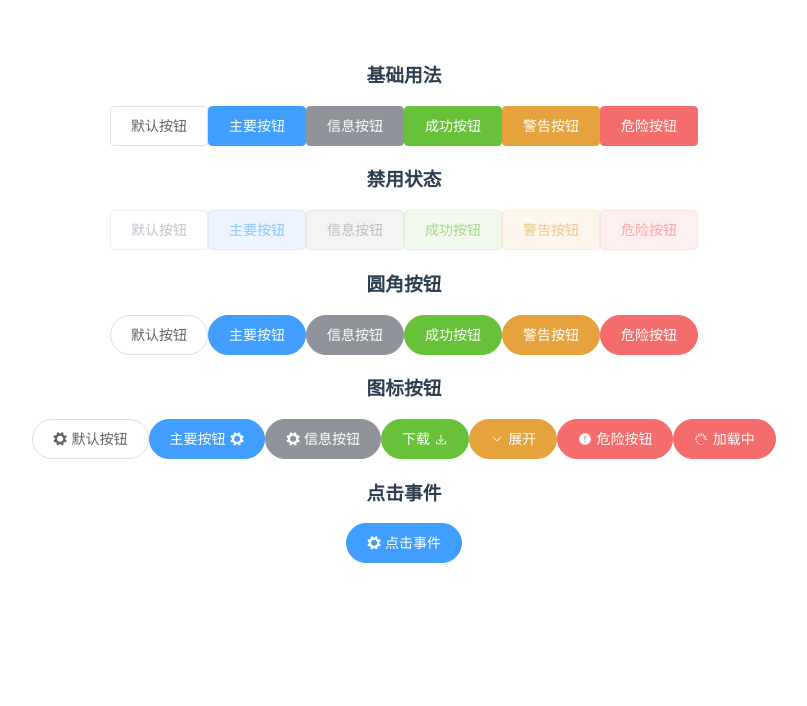
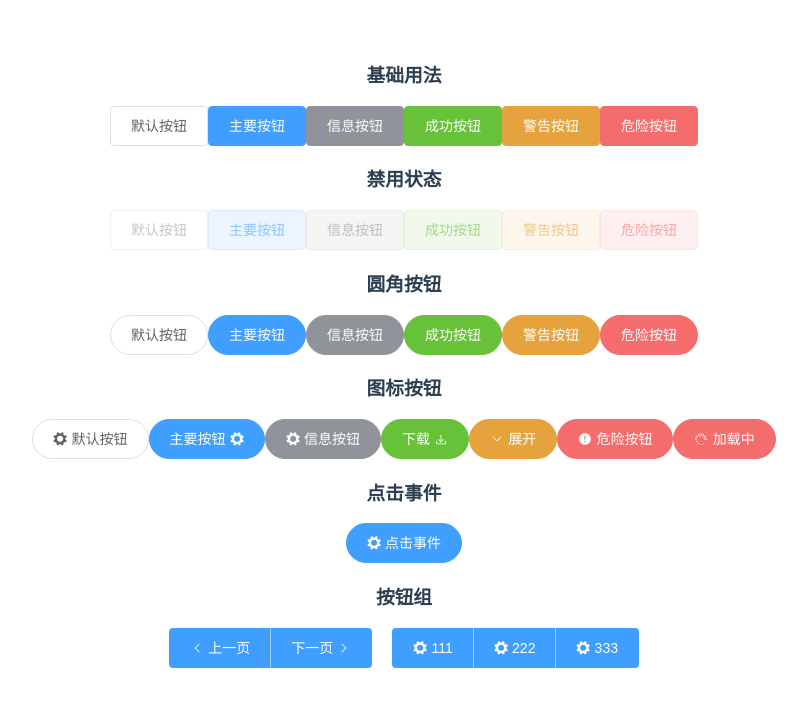
Before and after one commit to yinhaiying/y-ui, a Vue app: page / in a window 1280 px wide. Shown: the top 706 px of the page, without its empty margins (236-1043 px from the left). Built offline with nearby package versions, Linux system fonts and the light colour scheme.

Commit message:
按钮组

```diff
--- a/src/example/button.vue
+++ b/src/example/button.vue
@@ -41,6 +41,20 @@
       <h3>点击事件</h3>
       <y-button type = "primary" round icon = "settings"  @click="onClick">点击事件</y-button>
     </div>
+    <div>
+      <h3>按钮组</h3>
+      <y-button-group style = "margin-right:20px">
+        <y-button type = "primary" icon = "left"  @click="onClick">上一页</y-button>
+        <y-button type = "primary" icon = "right" icon-position = "right"  @click="onClick">下一页</y-button>
+      </y-button-group>
+
+      <y-button-group>
+        <y-button type = "primary" icon = "settings"  @click="onClick">111</y-button>
+        <y-button type = "primary" icon = "settings"  @click="onClick">222</y-button>
+        <y-button type = "primary" icon = "settings"  @click="onClick">333</y-button>
+      </y-button-group>
+
+    </div>
   </div>
 </template>
 <script>
--- a/src/packages/Button/ButtonGroup.vue
+++ b/src/packages/Button/ButtonGroup.vue
@@ -1,5 +1,7 @@
 <template>
-   <div>button-group</div>
+   <span class = "y-button-group">
+     <slot></slot>
+   </span>
 </template>
 
 
@@ -8,3 +10,27 @@ export default {
   name:'y-button-group'
 }
 </script>
+
+<style lang="scss" scoped>
+.y-button-group{
+  .y-button{
+    &:first-child{
+      border-right-color:hsla(0,0%,100%,.5);
+      border-top-right-radius:0;
+      border-bottom-right-radius:0;
+    }
+    &:last-child{
+      margin-left:-1px;
+      border-left-color:hsla(0,0%,100%,.5);
+      border-top-left-radius:0;
+      border-bottom-left-radius:0;
+    }
+    &:not(:first-child):not(:last-child){
+      margin-left:-1px;
+      border-left-color: hsla(0,0%,100%,.5);
+      border-right-color: hsla(0,0%,100%,.5);
+      border-radius:0;
+    }
+  }
+}
+</style>
```
